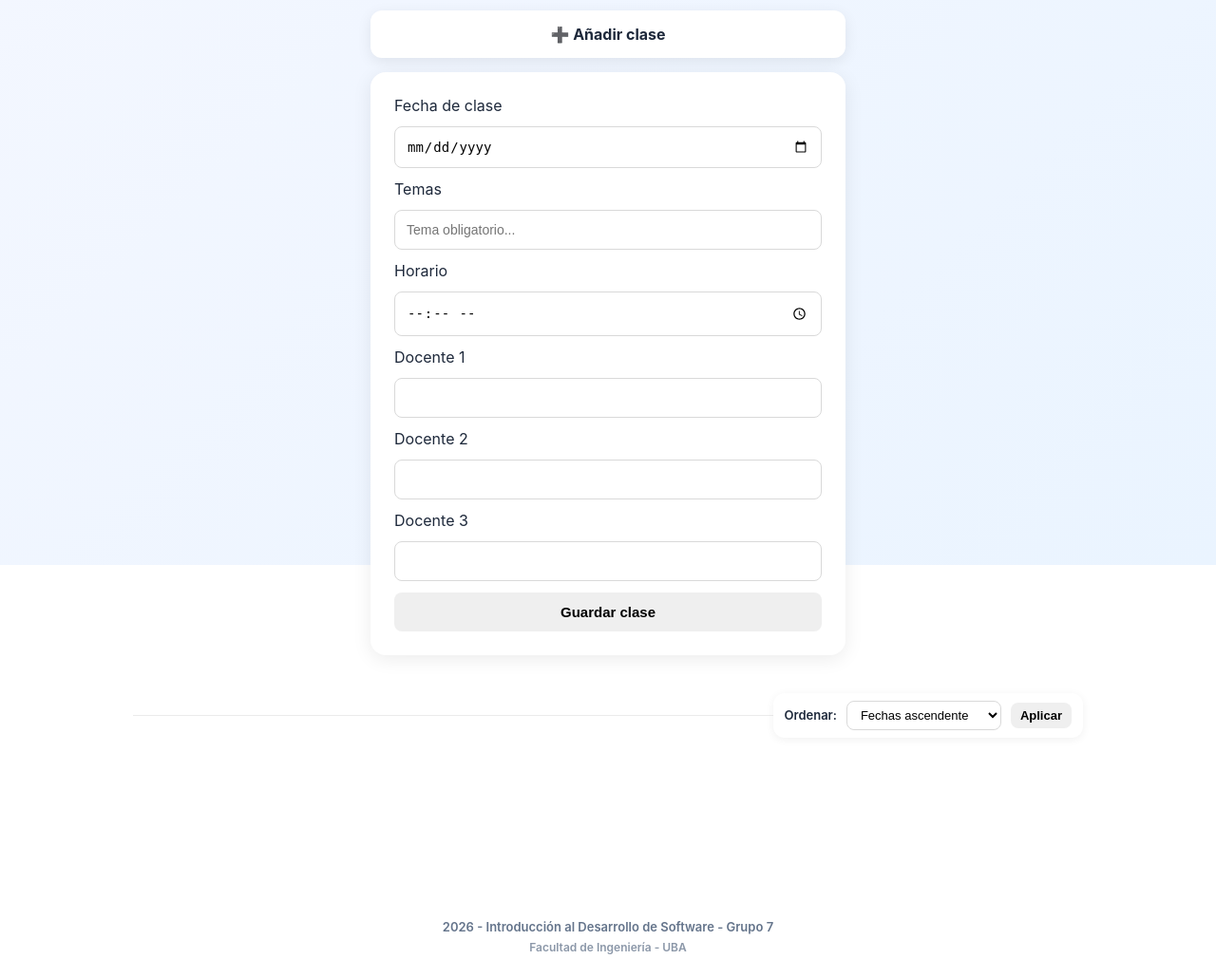
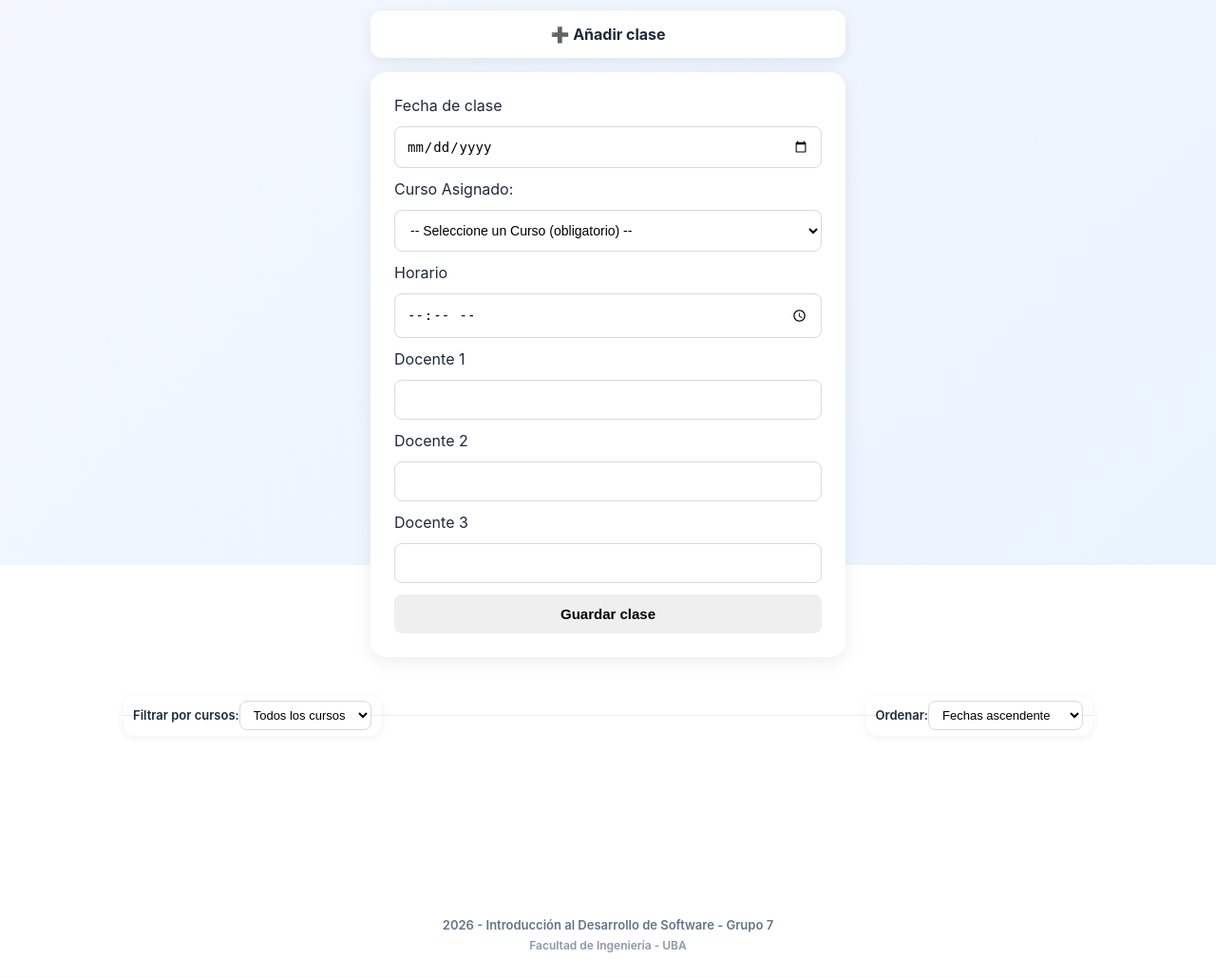
Before and after one commit to marco-ingenieria/fiubyte, a Flask app: page /asistencias in a window 1280 px wide, after a click on "➕ Añadir clase". Shown: the part 205-1235 px from the top of the page at 95% size. After the commit the page ends 1208 px from the top, so only its background shows below. Run offline with Flask 3, Linux system fonts and the light colour scheme; data that the repository does not hold is empty.

Commit message:
Incorporacion de curso, ordenamiento, filtrado, a las clases

```diff
--- a/BACK/routes/clases.py
+++ b/BACK/routes/clases.py
@@ -73,7 +73,6 @@ def patch_clase(id):
     if fecha and not validar_fecha(fecha):
         return construir_error(400, "Fecha inválida")
 
-    # Retorna directamente el resultado del servicio
     return actualizar_clase(body, id)
 
 
--- a/FRONT/app.py
+++ b/FRONT/app.py
@@ -19,9 +19,6 @@ def buscar_seccion():
 
     if texto.startswith('alumno'):
         return redirect(url_for('seccion_alumnos', nombre_profesor=nombre))
-
-    if texto.startswith('historial'):
-        return redirect(url_for('seccion_historiales',nombre_profesor=nombre))
 
     if texto.startswith('grupo'):
         return redirect(url_for('seccion_grupos', nombre_profesor=nombre))
@@ -152,11 +149,6 @@ def mostrar_qr():
         response = requests.get(f"http://backend:5000/clases/{id_clase_int}")
         if response.status_code == 200:
             clase_encontrada = response.json().get("clase")
-            if clase_encontrada and isinstance(clase_encontrada.get("PROFESORES"), str):
-                try:
-                    clase_encontrada["PROFESORES"] = json.loads(clase_encontrada["PROFESORES"])
-                except:
-                    clase_encontrada["PROFESORES"] = []
         else:
             error = "Clase no encontrada"
     except Exception:
@@ -208,12 +200,9 @@ def mostrar_qr():
 
 # 7. Ruta de la sección de Asistencias
 
- #la idea de dejarla afuera es para q acumule las clses agregadas, si la dejo adentro se reinicia cada vez que se hace un POST
-
 @app.route("/asistencias", methods=["GET", "POST"])
 def seccion_asistencias():
     clases = []
-    # Reemplaza tu hoy_str actual por este:
     hora_local = datetime.utcnow() - timedelta(hours=3)
     hoy_str = hora_local.strftime("%Y-%m-%d")
     nombre = request.args.get('nombre_profesor', '')
@@ -226,6 +215,17 @@ def seccion_asistencias():
 
     global_error = error_url if error_url else None
 
+    cursos = []
+    try:
+        response_cursos = requests.get("http://backend:5000/materias/", params={"limit": 100, "offset": 0})
+        if response_cursos.status_code == 200:
+            cursos = response_cursos.json().get("listado", [])
+        else:
+            cursos = []
+    except Exception:
+        cursos = []
+
+
     if request.method == "POST":
         fecha = request.form.get("fecha")
         tema = request.form.get("tema", "").strip()
@@ -237,7 +237,7 @@ def seccion_asistencias():
         profesores = [d for d in [docente1, docente2, docente3] if d]
 
         if not fecha or not tema or not horario:
-            global_error="El tema es obligatorio"
+            global_error="Fecha, curso y horario obligatorios"
 
         else:
             try:
@@ -248,7 +248,12 @@ def seccion_asistencias():
                     "tema": tema
                 })
                 if response.status_code == 201:
-                    return redirect(url_for('seccion_asistencias', nombre_profesor=nombre))
+                    return redirect(url_for('seccion_asistencias',
+                                            nombre_profesor=nombre,
+                                            curso_id=request.args.get('curso_id', ''),
+                                            orden=request.args.get('orden', '')))
+                elif response.status_code == 400:
+                    global_error = response.json().get("error", "El curso seleccionado no existe")
                 else:
                     global_error = "Campos obligatorios incompletos o inválidos"
             except Exception:
@@ -290,7 +295,17 @@ def seccion_asistencias():
             "estado": estado
         })
 
+
+    filtrar_curso = request.args.get("curso_id", "")
+    if filtrar_curso and filtrar_curso not in ["None", "", "Todos"]:
+        clases = [c for c in clases if c["tema"] == str(filtrar_curso)]
+
+
     orden = request.args.get("orden", "asc")
+    print("ARGS:", request.args)
+    print("CURSO:", request.args.get("curso_id"))
+    print("ORDEN:", request.args.get("orden"))
+
     if orden == "asc":
         clases.sort(key=lambda c: c["fecha"])
     elif orden == "desc":
@@ -308,9 +323,12 @@ def seccion_asistencias():
         if edit_error_id in ["None","","null"]:
             edit_error_id=""
 
+    print(request.args)
+
     return render_template(
         "asistencias.html",
         clases=clases,
+        cursos=cursos,
         nombre_profesor=nombre,
         error=global_error,
         edit_error_id=edit_error_id
@@ -327,11 +345,17 @@ def editar_clase(id):
     horario = request.form.get('horario')
     tema = request.form.get('tema', '').strip()
 
+    # Mantenemos las vistas actuales al guardar la edición
+    curso_id_actual = request.args.get('curso_id', '')
+    orden_actual = request.args.get('orden', '')
+
     if not fecha or not tema or not horario:
         return redirect(url_for('seccion_asistencias',
                                 nombre_profesor=nombre,
                                 error_msg="Campos obligatorios incompletos o inválidos",
-                                edit_error_id=id))
+                                edit_error_id=id,
+                                curso_id=curso_id_actual,
+                                orden=orden_actual))
 
     try:
         response = requests.patch(f"http://backend:5000/clases/{id}", json={
@@ -340,21 +364,50 @@ def editar_clase(id):
             "horario": horario,
             "tema": tema
         })
-        if response.status_code != 200:
+        print("STATUS PATCH:", response.status_code)
+        print("BODY:", response.text)
+        if response.status_code == 400:
+            error_msg_back = response.json().get("error", "El curso seleccionado no existe")
             return redirect(url_for('seccion_asistencias',
-                                    nombre_profesor=nombre))
+                                    nombre_profesor=nombre,
+                                    error_msg=error_msg_back,
+                                    edit_error_id=id,
+                                    curso_id=curso_id_actual,
+                                    orden=orden_actual))
+
+        if response.status_code == 200 or response.status_code ==201:
+            return redirect(url_for('seccion_asistencias',
+                                    nombre_profesor=nombre,
+                                    curso_id=curso_id_actual,
+                                    orden=orden_actual))
+
+        return redirect(url_for('seccion_asistencias',
+                                nombre_profesor=nombre,
+                                error_msg="No se pudo actualizar la clase en el servidor",
+                                edit_error_id=id,
+                                curso_id=curso_id_actual,
+                                orden=orden_actual))
+
     except Exception:
-        pass
+        return redirect(url_for('seccion_asistencias',
+                                nombre_profesor=nombre,
+                                curso_id=curso_id_actual,
+                                orden=orden_actual))
 
-    return redirect(url_for('seccion_asistencias', nombre_profesor=nombre))
 
 @app.route('/eliminar_clase/<int:id>', methods=['POST'])
 def eliminar_clase(id):
+    nombre = request.args.get('nombre_profesor', '')
+    curso_id_actual = request.args.get('curso_id', '')
+    orden_actual = request.args.get('orden', '')
     try:
         requests.delete(f"http://backend:5000/clases/{id}")
     except Exception as e:
         pass
-    return redirect(url_for('seccion_asistencias', nombre_profesor=request.args.get('nombre_profesor', '')))
+    return redirect(url_for('seccion_asistencias',
+                            nombre_profesor=nombre,
+                            curso_id=curso_id_actual,
+                            orden=orden_actual))
 
 # 6. Ruta de la sección de Notas
 @app.route('/notas')
@@ -440,7 +493,6 @@ def seccion_grupos():
     nombre_profesor = request.args.get('nombre_profesor', '')
     padron_asignar = request.form.get('padron_asignar')
     grupo_id = request.form.get('grupo_id')
-    error_asignar = None
 
     if request.method == "POST":
         crear = request.form.get('crear')
@@ -452,38 +504,20 @@ def seccion_grupos():
             except Exception as e:
                 print("Error al eliminar grupo")
         elif crear:
-            id_curso_crear = request.form.get('id_curso')
             try:
                 requests.post("http://backend:5000/grupos/", json={
-                    "nombre": crear,
-                    "id_curso": id_curso_crear
+                    "nombre": crear
                 })
             except Exception as e:
                 print("Error al crear grupo")
         elif padron_asignar and grupo_id:
             try:
-                resp = requests.post(f"http://backend:5000/grupos/asignar-alumnos", json={
-                    "id_grupo": int(grupo_id),
-                    "padrones_alumnos": [{"padron": int(padron_asignar)}]
+                requests.post(f"http://backend:5000/grupos/asignar-alumnos", json={
+            "id_grupo": int(grupo_id),
+            "padrones_alumnos": [{"padron": int(padron_asignar)}]
                 })
-                if resp.status_code != 200:
-                    try:
-                        data = resp.json()
-                        error_asignar = data.get("errors", [])[0].get("description") if data.get("errors") else "No se pudo asignar el alumno"
-                    except:
-                        error_asignar = "No se pudo asignar el alumno"
-                else:
-                    error_asignar = None
             except Exception as e:
-                error_asignar = "No se pudo conectar al servidor"
-                print("Error al asignar alumno")
-
-    cursos = []
-    try:
-        resp_cursos = requests.get("http://backend:5000/materias/", params={"limit": 100, "offset": 0})
-        cursos = resp_cursos.json().get("listado", [])
-    except Exception as e:
-        cursos = []
+                print("Error al asignar alumno ")
 
     grupos = []
     try:
@@ -492,7 +526,7 @@ def seccion_grupos():
     except Exception as e:
         print("Hubo un error")
 
-    return render_template('grupos.html', nombre_profesor=nombre_profesor, grupos=grupos, cursos=cursos, error_asignar=error_asignar)
+    return render_template('grupos.html', nombre_profesor=nombre_profesor, grupos=grupos)
 
 @app.route('/grupo-detalle')
 def detalle_grupo_especifico():
@@ -514,7 +548,7 @@ def detalle_grupo_especifico():
 
 @app.route('/alumnos', methods=["POST","GET"])
 def seccion_alumnos():
-    nombre = request.args.get('nombre_profesor') or request.form.get('nombre_profesor', '')
+    nombre = request.args.get('nombre_profesor', '')
     id_curso = request.args.get('id_curso', '')
     crear_alumno = request.form.get('crear_alumno')
     eliminar_alumno = request.form.get('eliminar_alumno')
@@ -651,7 +685,6 @@ def login():
 def ver_grupo(id):
     nombre = request.args.get('nombre_profesor', '')
     lista_alumnos = []
-    eliminar_alumno = None
     if request.method == "POST":
         eliminar_alumno= request.form.get('eliminar')
         if eliminar_alumno:
--- a/FRONT/static/javascript/asistencia.js
+++ b/FRONT/static/javascript/asistencia.js
@@ -1,6 +1,3 @@
-// ==========================================
-// 1. ELIMINAR CLASES
-// ==========================================
 let deleteId = null;
 
 function openDelete(id, nombre){
@@ -16,16 +13,15 @@ function closeDelete(){
 }
 
 
-// ==========================================
-// 2. MODAL EDITAR CLASES
-// ==========================================
-// ==========================================
-// 2. MODAL EDITAR CLASES
-// ==========================================
 function openEditClase(id, fecha, tema, horario, d1, d2, d3){
     document.getElementById("edit-id").value = id;
     document.getElementById("edit-fecha").value = fecha;
-    document.getElementById("edit-tema").value = tema;
+
+    const selectTema = document.getElementById("edit-tema");
+    if (selectTema) {
+        selectTema.value = tema;
+    }
+
     document.getElementById("edit-horario").value = horario;
     document.getElementById("edit-doc1").value = d1;
     document.getElementById("edit-doc2").value = d2;
@@ -33,18 +29,15 @@ function openEditClase(id, fecha, tema, horario, d1, d2, d3){
 
     document.getElementById("form-editar").action = "/editar_clase/" + id;
 
-    // Abrimos usando únicamente manipulación de estilos nativos en línea
     document.getElementById("modal-overlay").style.display = "flex";
 }
 
 function closeModal(){
     const modal = document.getElementById("modal-overlay");
     if (modal) {
-        modal.style.display = "none"; // Cierre directo
+        modal.style.display = "none";
     }
 
-    // CRÍTICO PARA EL CACHÉ: Reseteamos el formulario al cerrar o actualizar
-    // Al vaciar los datos residuales, el navegador no fuerza la accesibilidad del div
     const formEditar = document.getElementById("form-editar");
     if (formEditar) {
         formEditar.reset();
@@ -52,7 +45,7 @@ function closeModal(){
 
     const errorMsgEdit = document.getElementById("error-msg-edit");
     if (errorMsgEdit) {
-        errorMsgEdit.style.display = "none"; // Ocultamos el cartel de error con style directo
+        errorMsgEdit.style.display = "none";
     }
 }
 
@@ -60,50 +53,39 @@ function closeModalOutside(e){
     if(e.target.id === "modal-overlay") closeModal();
 }
 
-// ==========================================
-// 3. VALIDACIÓN E INTERCEPTACIÓN DE ERRORES
-// ==========================================
 document.addEventListener("DOMContentLoaded", function () {
     const formEditar = document.getElementById("form-editar");
     const errorMsgEdit = document.getElementById("error-msg-edit");
     const dataContainer = document.getElementById("asistencia-data");
 
-    // A. EVITA EL PANTALLAZO Y EL BUG DEL CACHÉ
     if (formEditar && errorMsgEdit) {
         formEditar.addEventListener("submit", function (e) {
             const fecha = document.getElementById("edit-fecha").value;
             const tema = document.getElementById("edit-tema").value.trim();
             const horario = document.getElementById("edit-horario").value;
 
-            // 1. PRIMER FILTRO: Validar campos estrictamente vacíos
             if (!fecha || !tema || !horario) {
-                e.preventDefault(); // CONGELA EL FORMULARIO INMEDIATAMENTE
+                e.preventDefault();
                 errorMsgEdit.textContent = "⚠️ Campos obligatorios incompletos o inválidos";
-                errorMsgEdit.style.display = "block"; // Estilo directo permitido
+                errorMsgEdit.style.display = "block";
                 return;
             }
 
-            // 2. SEGUNDO FILTRO: Validar año mínimo de forma segura
             const partes = fecha.split("-");
             const añoInput = parseInt(partes[0], 10);
 
             if (isNaN(añoInput) || añoInput < 2025) {
-                e.preventDefault(); // Frena el envío
+                e.preventDefault();
                 errorMsgEdit.textContent = "⚠️ La fecha no puede ser anterior al año 2025";
                 errorMsgEdit.style.display = "block";
                 return;
             }
 
-            // =========================================================
-            // LA LÍNEA MÁGICA: Si pasa los filtros, lo ocultamos ACÁ
-            // antes de que viaje. Así el navegador lo procesa cerrado.
-            // =========================================================
             document.getElementById("modal-overlay").style.display = "none";
             errorMsgEdit.style.display = "none";
         });
     }
 
-    // B. RECOGE EL ERROR DEL SERVIDOR (Solo si el servidor reporta un fallo real)
     if (dataContainer) {
         const editErrorId = (dataContainer.dataset.editErrorId || "").trim();
         const editErrorFecha = (dataContainer.dataset.editErrorFecha || "").trim();
--- a/FRONT/static/style/asistencias.css
+++ b/FRONT/static/style/asistencias.css
@@ -29,11 +29,12 @@
     margin-top: 15px;
 }
 
-#formulario-clase input{
+#formulario-clase input, #formulario-clase select{
     padding: 12px;
     border: 1px solid #d9d9d9;
     border-radius: 8px;
     font-size: 14px;
+    background-color: white;
 }
 
 #formulario-clase button{
@@ -50,7 +51,6 @@
     flex-wrap: wrap;
     gap: 8px;
 }
-
 
 #contenedor-clases > div{
     width: 280px;
@@ -138,11 +138,10 @@
 
 #barra-filtros{
     display: flex;
-    justify-content: flex-end;
-    margin: 20px 0 25px 0;
+    margin: 20px -10px 25px -10px;
     position: relative;
 }
-/* línea divisoria */
+
 #barra-filtros::before{
     content: "";
     position: absolute;
@@ -153,17 +152,33 @@
     background-color: rgba(0,0,0,0.08);
     z-index: 0;
 }
+
 #barra-filtros form{
+    width: 100%;
     position: relative;
     z-index: 1;
     display: flex;
+    justify-content: space-between;
+    align-items: center;
+    margin: 0;
+}
+
+/* Estilos de las cajas contenedoras internas */
+#filtro-caja-curso, #filtro-caja-orden{
+    display: flex;
     align-items: center;
     gap: 10px;
-
     background-color: #fff;
-    padding: 8px 12px;
+    padding: 6px 10px;
     border-radius: 12px;
     box-shadow: 0 2px 10px rgba(0,0,0,0.06);
+}
+#filtro-caja-curso{
+    margin-right: auto;
+}
+
+#filtro-caja-orden{
+    margin-left: auto;
 }
 
 #barra-filtros label{
@@ -187,6 +202,7 @@
     font-size: 13px;
     font-weight: 600;
 }
+
 button[id^="btn-qr"]{
     margin-top: 15px;
     width: 100%;
@@ -281,7 +297,6 @@ button[id^="btn-qr"]:active{
     font-size: 11px;
     font-weight: 600;
     color: #dc2626 !important;
-
 }
 
 #contenedor-clases p{
@@ -313,18 +328,14 @@ button[id^="btn-qr"]:active{
 
     border-radius: 12px;
     box-shadow: 0 10px 30px rgba(0,0,0,0.25);
-
-    /* sin animaciones, pero más limpio */
 }
 
-/* Título */
 #modal h2 {
     margin-top: 0;
     margin-bottom: 15px;
 }
 
-/* Inputs */
-#modal input {
+#modal input, #modal select {
     width: 100%;
     padding: 8px 10px;
     margin-top: 4px;
@@ -334,13 +345,13 @@ button[id^="btn-qr"]:active{
     border-radius: 6px;
 
     outline: none;
+    background-color: white;
 }
 
-#modal input:focus {
+#modal input:focus, #modal select:focus {
     border-color: #4a90e2;
 }
 
-/* Botones */
 #modal button {
     padding: 8px 12px;
     border: none;
@@ -357,6 +368,7 @@ button[id^="btn-qr"]:active{
 #modal button[type="button"] {
     background: #ccc;
 }
+
 #delete-overlay {
     position: fixed;
     top: 0;
@@ -404,9 +416,11 @@ button[id^="btn-qr"]:active{
 #delete-box button[type="button"] {
     background: #bbb;
 }
+
 #delete-box h3 {
     margin: 0;
 }
+
 #delete-box form {
     display: flex;
     justify-content: space-between;
@@ -418,10 +432,6 @@ button[id^="btn-qr"]:active{
     flex: 1;
 }
 
-.ocultar-modal-firme {
-    display: none !important;
-}
-
 #error-msg-edit {
     display: none;
     color: #ff4d4d;
@@ -429,6 +439,6 @@ button[id^="btn-qr"]:active{
     margin-bottom: 15px;
 }
 
-#error-msg-edit.mostrar-error {
+#error-msg-edit[data-visible="true"] {
     display: block;
 }
--- a/FRONT/templates/asistencias.html
+++ b/FRONT/templates/asistencias.html
@@ -16,7 +16,6 @@
         <summary>➕ Añadir clase</summary>
         <form id="formulario-clase" method="POST">
 
-            <!-- El cartel de arriba solo aparece si el error NO es del modal -->
             {% if error and not edit_error_id %}
                 <p id="error-msg">⚠️ {{ error }}</p>
             {% endif %}
@@ -24,8 +23,13 @@
             <label>Fecha de clase</label>
             <input type="date" name="fecha" min="2025-01-01" max="9999-01-01" required>
 
-            <label>Temas</label>
-            <input type="text" name="tema" placeholder="Tema obligatorio..." required>
+            <label for="tema">Curso Asignado:</label >
+            <select id="tema" name="tema" required>
+                <option value="" disabled selected>-- Seleccione un Curso (obligatorio) --</option>
+                {% for curso in cursos %}
+                <option value="{{ curso.ID }}">{{ curso.NOMBRE_MATERIA }} - {{ curso.ANIO }} (C{{ curso.CUATRIMESTRE }})</option>
+                {% endfor %}
+            </select>
 
             <label>Horario</label>
             <input type="time" name="horario" required>
@@ -45,23 +49,66 @@
 
     <div id="barra-filtros">
 
+    <div id="filtro-caja-curso">
         <form method="GET">
+            <input type="hidden" name="nombre_profesor" value="{{ nombre_profesor }}">
+            <input type="hidden" name="orden" value="{{ request.args.get('orden', 'asc') }}">
 
+            <label for="filtro-curso">Filtrar por cursos:</label>
+
+            <select id="filtro-curso" name="curso_id" onchange="this.form.submit()">
+                <option value="Todos"
+                    {% if request.args.get('curso_id') == 'Todos' or not request.args.get('curso_id') %}
+                        selected
+                    {% endif %}>
+                    Todos los cursos
+                </option>
+
+                {% for curso in cursos %}
+                <option value="{{ curso.ID }}"
+                    {% if request.args.get('curso_id') == curso.ID|string %}
+                        selected
+                    {% endif %}>
+                    {{ curso.NOMBRE_MATERIA }} - {{ curso.ANIO }}
+                </option>
+                {% endfor %}
+            </select>
+        </form>
+    </div>
+
+    <div id="filtro-caja-orden">
+        <form method="GET">
             <input type="hidden" name="nombre_profesor" value="{{ nombre_profesor }}">
+            <input type="hidden" name="curso_id" value="{{ request.args.get('curso_id', 'Todos') }}">
 
-            <label>Ordenar:</label>
+            <label for="filtro-orden">Ordenar:</label>
 
-            <select name="orden">
-                <option value="asc">Fechas ascendente</option>
-                <option value="desc">Fechas descendente</option>
-                <option value="HOY">Hoy primero</option>
+            <select id="filtro-orden" name="orden" onchange="this.form.submit()">
+                <option value="asc"
+                    {% if request.args.get('orden') == 'asc' %}
+                        selected
+                    {% endif %}>
+                    Fechas ascendente
+                </option>
+
+                <option value="desc"
+                    {% if request.args.get('orden') == 'desc' %}
+                        selected
+                    {% endif %}>
+                    Fechas descendente
+                </option>
+
+                <option value="HOY"
+                    {% if request.args.get('orden') == 'HOY' %}
+                        selected
+                    {% endif %}>
+                    Hoy primero
+                </option>
             </select>
+        </form>
+    </div>
 
-            <button type="submit">Aplicar</button>
-
-        </form>
-
-    </div>
+</div>
 
     <div id="contenedor-clases">
 
@@ -94,13 +141,21 @@
                 </div>
             </div>
 
-            <!-- INFO -->
             <p>
                 {{ clase.fecha[8:10] }}/{{ clase.fecha[5:7] }}/{{ clase.fecha[0:4] }}
             </p>
 
             {% if clase.tema %}
-                <p>TEMA: {{ clase.tema }}</p>
+                {% set curso_encontrado = false %}
+                {% for curso in cursos %}
+                    {% if curso.ID|string == clase.tema|string %}
+                        <p>CURSO: {{ curso.NOMBRE_MATERIA }} - {{ curso.ANIO }}</p>
+                        {% set curso_encontrado = true %}
+                    {% endif %}
+                {% endfor %}
+                {% if not curso_encontrado %}
+                    <p>CURSO ID: {{ clase.tema }}</p>
+                {% endif %}
             {% endif %}
 
             {% if clase.horario %}
@@ -152,8 +207,13 @@
             <label>Fecha</label>
             <input type="date" id="edit-fecha" name="fecha" min="2025-01-01" max="9999-01-01" required>
 
-            <label>Tema</label>
-            <input type="text" id="edit-tema" name="tema" required>
+            <label for="edit-tema">Curso Asignado:</label>
+            <select id="edit-tema" name="tema" required>
+                <option value="" disabled selected>-- Elige un curso (Obligatorio) --</option>
+                {% for curso in cursos %}
+                <option value="{{ curso.ID }}">{{ curso.NOMBRE_MATERIA }} - {{ curso.ANIO }} (C{{ curso.CUATRIMESTRE }})</option>
+                {% endfor %}
+            </select>
 
             <label>Horario</label>
             <input type="time" id="edit-horario" name="horario" required>
@@ -188,7 +248,6 @@
     </div>
 </div>
 
-<!-- JS -->
 <script src="{{ url_for('static', filename='javascript/asistencia.js') }}"></script>
 
 {% endblock %}
```
Also changed, not shown: BACK/services/clases.py (+31 -9 lines), BACK/db/init_db.sql (line endings or trailing spaces).
